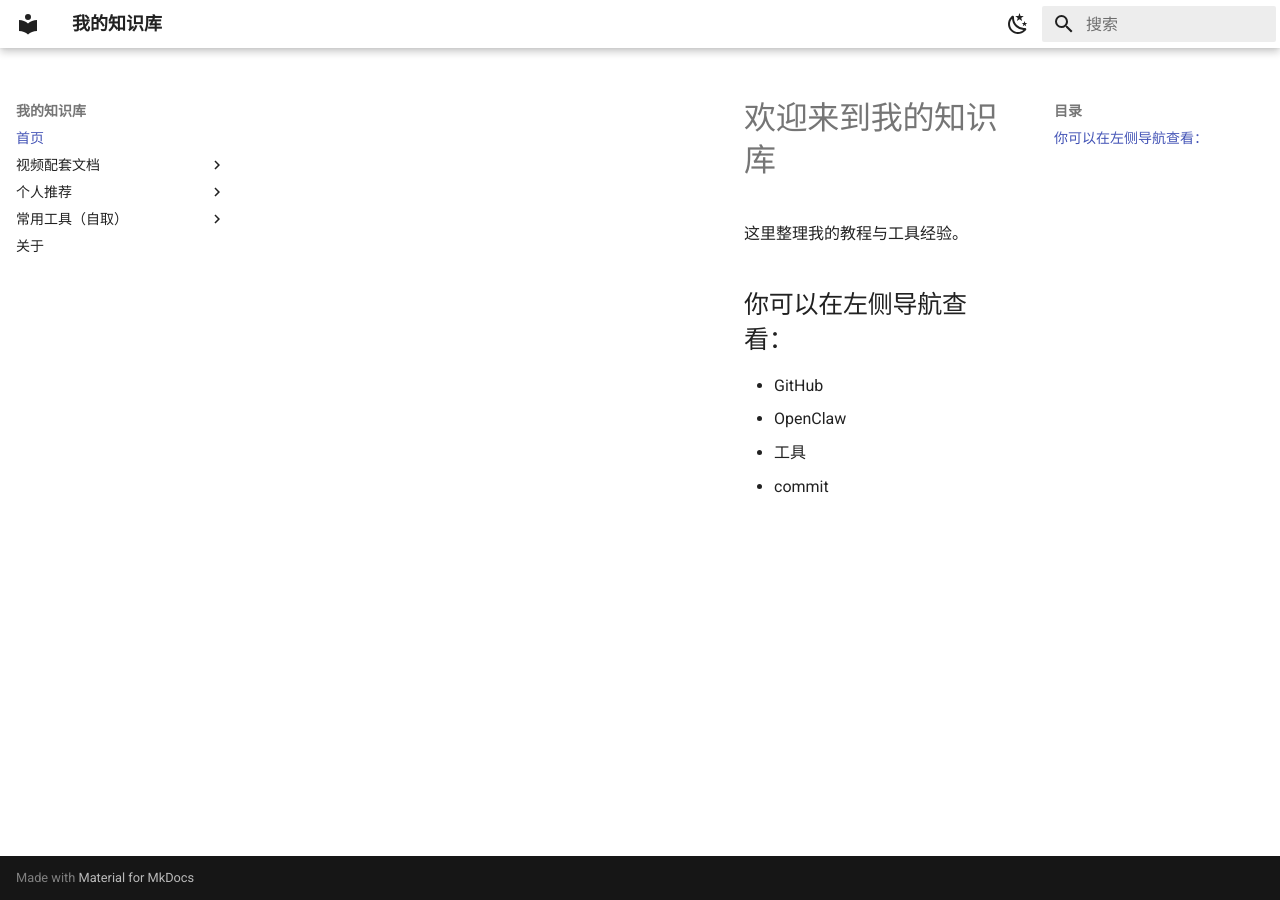
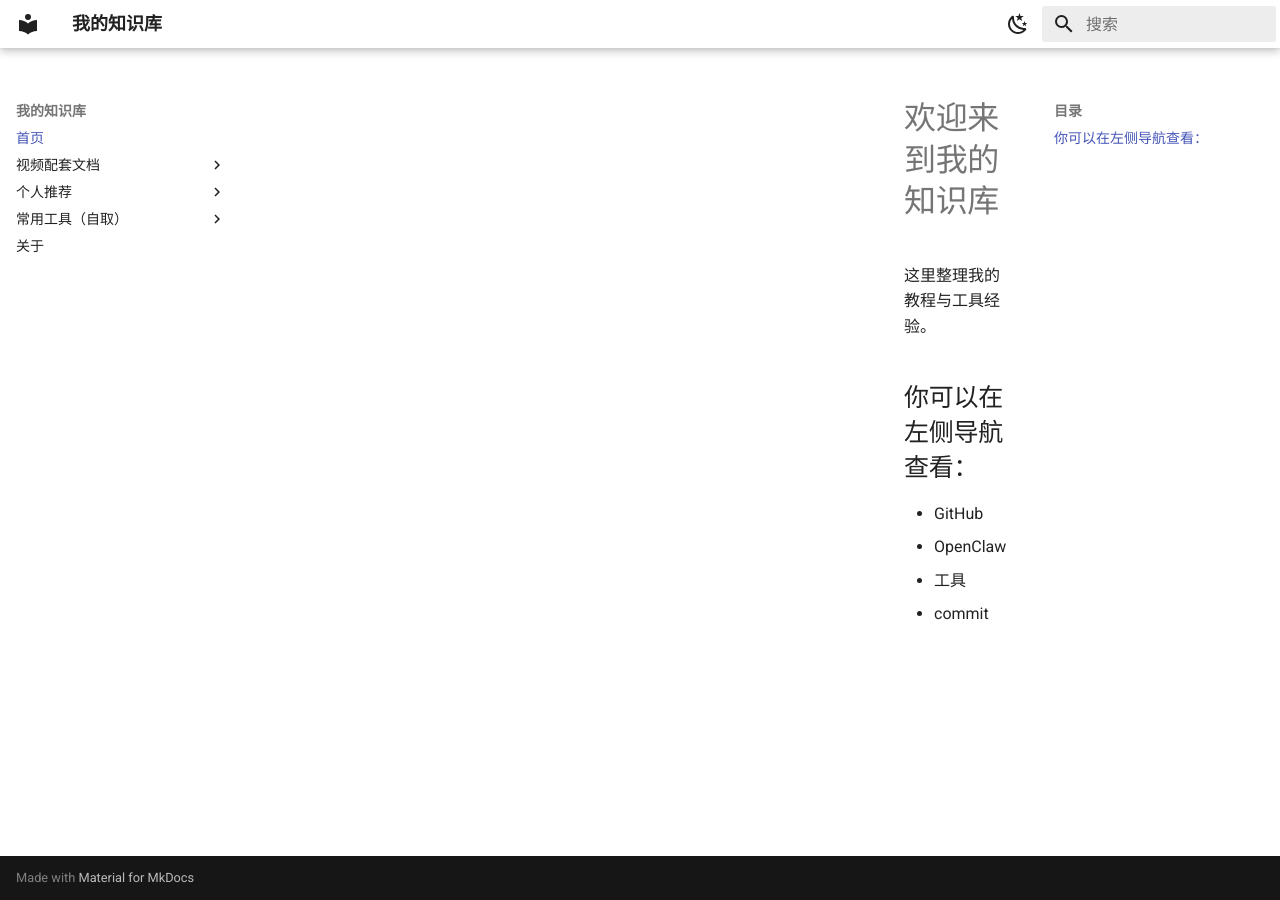
Before and after one commit to tgl2775284503-hash/zhishiku, an MkDocs documentation site: the page built from docs/index.md, in a window 1280 px wide. Built offline with MkDocs 1.6.1 and Material for MkDocs 9.7.7, drawn with Linux system fonts in a browser that asks for light colours.

Commit message:
调整标题显示宽度

```diff
--- a/docs/stylesheets/extra.css
+++ b/docs/stylesheets/extra.css
@@ -1,17 +1,25 @@
-/* 1. 扩大整个网页容器的最大宽度。这样左右两边的留白会减少，导航栏自然就会向左移动 */
+/* 1. 扩大整个网页容器的最大宽度 */
 .md-grid {
-  max-width: 1600px; /* 默认通常是 1220px，你可以根据显示器大小自己调整这个数字，或者改成 90% */
+  max-width: 1600px !important;
 }
 
-/* 2. 增加左侧导航栏的宽度（只在电脑等大屏幕下生效，不影响手机端） */
+/* 2. 自定义左侧导航栏宽度及消除内部空隙 */
 @media screen and (min-width: 76.25em) {
-  /* 把主导航栏加宽 */
+  /* 放大左侧边栏整体框架 */
   .md-sidebar--primary {
-    width: 18rem; /* 默认大约是 12.1rem，这里调大到 18rem，如果还觉得窄可以继续往上加 */
+    width: 22rem !important; /* 你可以根据需要修改 22 这个数字，数值越大越宽 */
   }
 
-  /* 导航栏变宽了，必须把右边的文章主内容区域往右推，腾出空间，否则文字会重叠 */
+  /* 🌟 核心修复：强行让内部的导航菜单撑满新的框架，不许提前换行 */
+  .md-sidebar--primary .md-nav,
+  .md-sidebar--primary .md-sidebar__scrollwrap,
+  .md-sidebar--primary .md-sidebar__inner {
+    width: 100% !important;
+    max-width: 100% !important;
+  }
+
+  /* 同步把右侧文章主内容区往右推，防止重叠 */
   .md-content {
-    margin-left: 18rem; /* 这个数字必须和上面的 width 保持一致 */
+    margin-left: 22rem !important; /* ⚠️ 这里的数字必须和上面 sidebar 的 width 保持一致！ */
   }
 }
```
